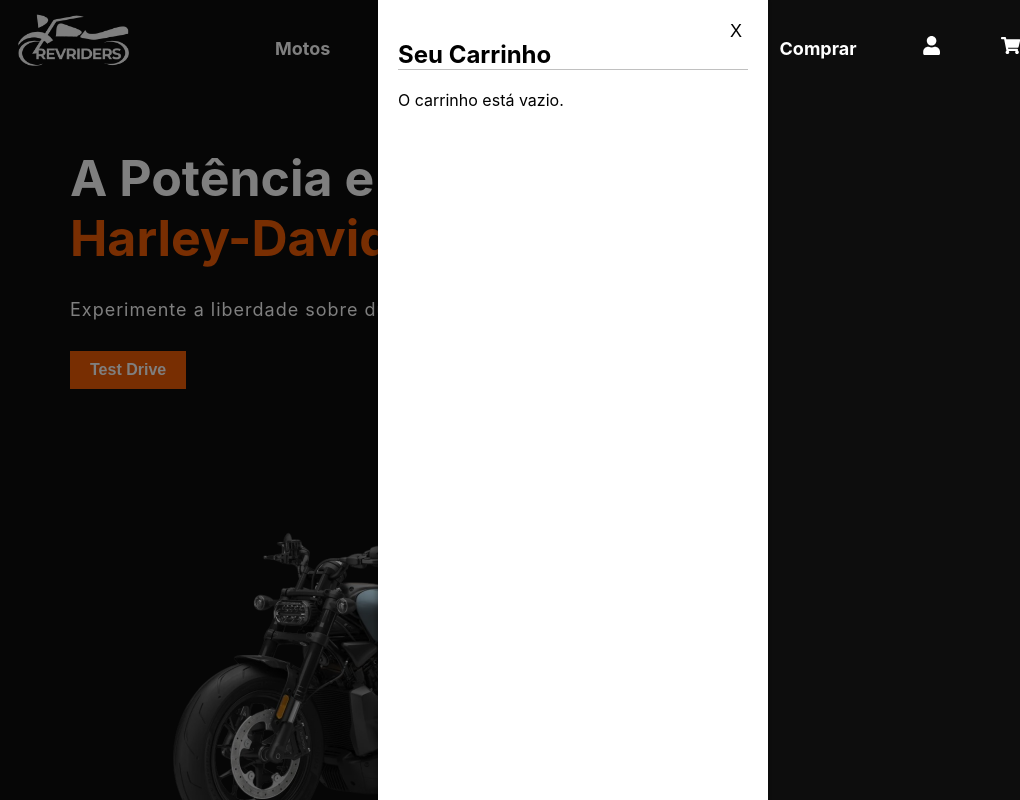
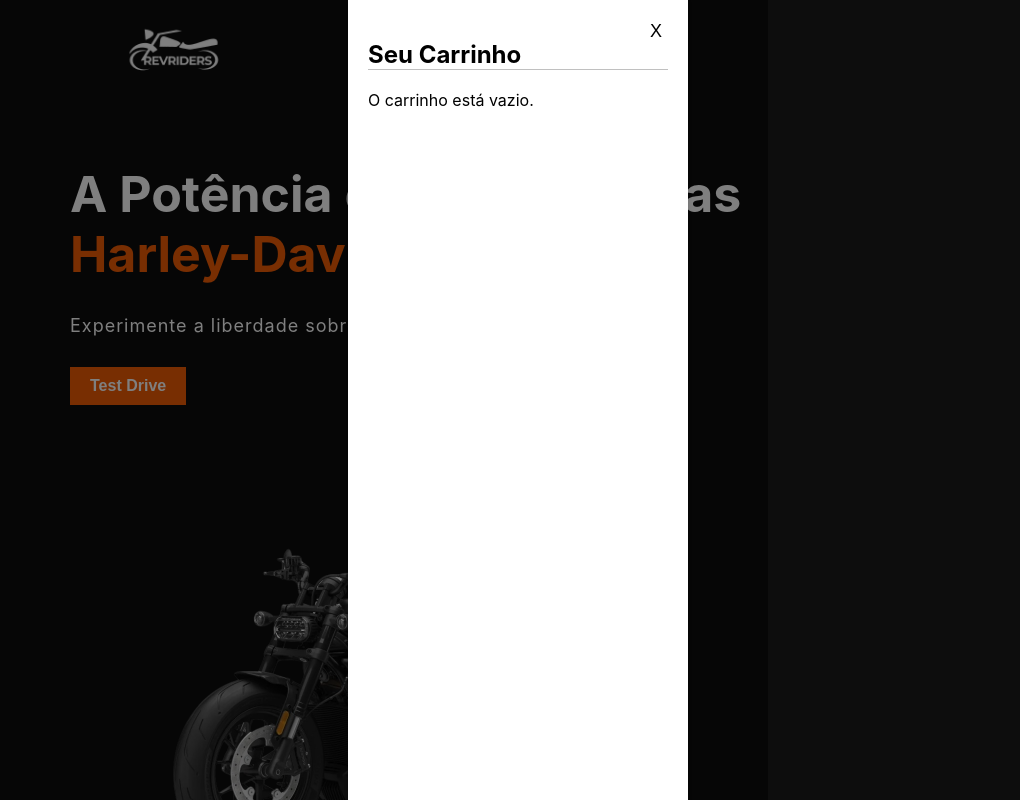
Before and after one commit to Astaphaanos/rev-riders-moto, a React (Create React App) app: page / in a window 768 px wide. Shown: the top 800 px of the page, 1020 px wide, since content can reach past the window. Built offline with nearby package versions, Linux system fonts and the light colour scheme.

Commit message:
Menu Hamburguer e Media Queries do Header

```diff
--- a/src/components/PaginaPrincipal/Header/Header.css
+++ b/src/components/PaginaPrincipal/Header/Header.css
@@ -1,16 +1,17 @@
+
 
 header {
   position: sticky;
-    top: 0;
-    z-index: 1000;
+  top: 0;
+  z-index: 1000;
 }
 
 header nav {
     display: flex;
-    justify-content: space-around;
+    justify-content: space-evenly;
     align-items: center;
     background-color: #0D0D0D;
-    height: 12vh;
+    height: 14vh;
 }
 
 nav img {
@@ -41,7 +42,8 @@ nav ul li a:hover {
 }
 
 nav span {
-    margin-left: 60px;
+    display: flex;
+    align-items: center;
 }
 
 .carrinho-icon {
@@ -174,3 +176,228 @@ nav span {
     cursor: pointer;
     margin-top: 20px;
   }
+
+  /* Menu Hamburguer */
+  .menu-list {
+    display: flex;
+    gap: 20px;
+    list-style: none;
+    margin: 0;
+    padding: 0;
+  }
+
+  .menu-list li a {
+    color: #fff;
+    text-decoration: none;
+  }
+
+  .dropdown-button {
+    display: none;
+    background: none;
+    color: #fff;
+    border: none;
+    padding: 10px;
+    cursor: pointer;
+  }
+
+@media (min-width: 375px) and (max-width: 812px) {
+    /*Carrinho */
+    .carrinho-icon {
+      position: relative;
+      cursor: pointer;
+    }
+
+    .carrinho-count {
+      background-color: red;
+      color: white;
+      border-radius: 50%;
+      padding: 2px 6px;
+      position: absolute;
+      top: 30px;
+      right: 30px;
+      font-size: 0.8rem;
+    }
+
+    .sidebar-carrinho {
+      position: fixed;
+      top: 0;
+      right: 100%;
+      width: 260px;
+      height: 100%;
+      background-color: #fff;
+      box-shadow: -2px 0 5px rgba(0, 0, 0, 0.3);
+      padding: 20px;
+      transition: right 0.3s ease-in-out;
+      z-index: 1000;
+    }
+
+    .sidebar-carrinho h2 {
+      border-bottom: 1px solid #0000003f;
+    }
+
+    .sidebar-carrinho.aberto {
+      right: 0;
+    }
+
+    .fechar-carrinho {
+      background: none;
+      border: none;
+      font-size: 18px;
+      cursor: pointer;
+      position: absolute;
+      top: 20px;
+      right: 20px;
+    }
+}
+
+@media (min-width: 768px) and (max-width: 1024px) {
+  .carrinho-icon {
+    position: relative;
+    cursor: pointer;
+  }
+
+  .carrinho-count {
+    background-color: red;
+    color: white;
+    border-radius: 50%;
+    padding: 2px 6px;
+    position: absolute;
+    top: 42px;
+    right: 100px;
+    font-size: 0.8rem;
+  }
+
+  .sidebar-carrinho {
+    position: fixed;
+    top: 0;
+    right: -100%;
+    width: 300px;
+    height: 100%;
+    background-color: #fff;
+    box-shadow: -2px 0 5px rgba(0, 0, 0, 0.3);
+    padding: 20px;
+    transition: right 0.3s ease-in-out;
+    z-index: 1000;
+  }
+
+  .sidebar-carrinho h2 {
+    border-bottom: 1px solid #0000003f;
+  }
+
+  .sidebar-carrinho.aberto {
+    right: 80px;
+  }
+
+  .fechar-carrinho {
+    background: none;
+    border: none;
+    font-size: 18px;
+    cursor: pointer;
+    position: absolute;
+    top: 20px;
+    right: 20px;
+  }
+
+  .carrinho-item {
+    display: flex;
+    justify-content: center;
+    align-items: center;
+  }
+
+  .carrinho-item img {
+    width: 200px;
+  }
+
+  .carrinho-info {
+    padding: 12px;
+  }
+
+  .carrinho-info h4{
+    font-size: 18px;
+    font-weight: 700;
+    width: 100%;
+  }
+
+  .carrinho-info p {
+    font-size: 16px;
+    font-weight: 600;
+  }
+
+  .controle-quantidade {
+    display: flex;
+    align-items: center;
+    justify-content: space-evenly;
+    margin: 12px 0;
+  }
+
+  .quantidade-btn {
+    display: flex;
+  }
+
+  .quantidade-btn button{
+    background-color: #282828;
+      color: white;
+      border: none;
+      padding: 6px 10px;
+      font-size: 14px;
+      font-weight: 700;
+      border-radius: 5px;
+      cursor: pointer;
+  }
+
+  .quantidade-btn span {
+    margin: 0 15px;
+    font-size: 14px;
+    font-weight: 700;
+    color: #333;
+  }
+
+  .btn-trash button {
+    background: none;
+    border: none;
+    cursor: pointer;
+  }
+}
+
+@media (max-width: 1180px ) {
+
+  .nav-header img{
+    width: 120px;
+  }
+
+  .menu-list {
+    display: none;
+    flex-direction: column;
+    position: absolute;
+    top: 90px;
+    right: 20px;
+    background-color: #333;
+    border: 1px solid #444;
+    padding: 10px;
+  }
+
+  .menu-list.active {
+    display: flex;
+  }
+
+  .dropdown-button {
+    display: block;
+  }
+}
+
+@media (max-width: 1920px) {
+  .carrinho-count {
+    background-color: red;
+    color: white;
+    border-radius: 50%;
+    padding: 2px 6px;
+    position: absolute;
+    top: 46px;
+    right: 190px;
+    font-size: 0.8rem;
+  }
+
+  .quantidade-btn {
+    display: flex;
+  }
+}
--- a/src/components/PaginaPrincipal/Header/index.js
+++ b/src/components/PaginaPrincipal/Header/index.js
@@ -1,4 +1,4 @@
-import { FaUser, FaShoppingCart, FaTrash } from "react-icons/fa";
+import { FaUser, FaShoppingCart, FaTrash, FaBars } from "react-icons/fa";
 import { useNavigate } from "react-router-dom";
 import { useState } from "react";
 import "./Header.css";
@@ -6,6 +6,7 @@ import "./Header.css";
 const Header = ({ carrinho, removerDoCarrinho, adicionarAoCarrinho }) => {
   const navigate = useNavigate();
   const [showCarrinho, setShowCarrinho] = useState(true);
+  const [dropdownVisible, setDropdownVisible] = useState(false);
 
   // Função para aumentar a quantidade de um produto
   const aumentarQuantidade = (id) => {
@@ -21,7 +22,16 @@ const Header = ({ carrinho, removerDoCarrinho, adicionarAoCarrinho }) => {
     <header>
       <nav className="nav-header">
         <img src="/images/logo.png" alt="Logo do RevRiders"></img>
-        <ul>
+
+        {/* Botão dropdown para telas menores */}
+        <button
+          className="dropdown-button"
+          onClick={() => setDropdownVisible(!dropdownVisible)}
+        >
+          <FaBars/>
+        </button>
+
+        <ul className={`menu-list ${dropdownVisible ? "active" : ""}`}>
           <li>
             <a href="#motos-catalogo">Motos</a>
           </li>
@@ -34,6 +44,7 @@ const Header = ({ carrinho, removerDoCarrinho, adicionarAoCarrinho }) => {
           <li>
             <a href="#comprar">Comprar</a>
           </li>
+        </ul>
 
           <span
             onClick={() => navigate("/login")}
@@ -115,7 +126,6 @@ const Header = ({ carrinho, removerDoCarrinho, adicionarAoCarrinho }) => {
               onClick={() => setShowCarrinho(false)}
             ></div>
           )}
-        </ul>
       </nav>
     </header>
   );
```
